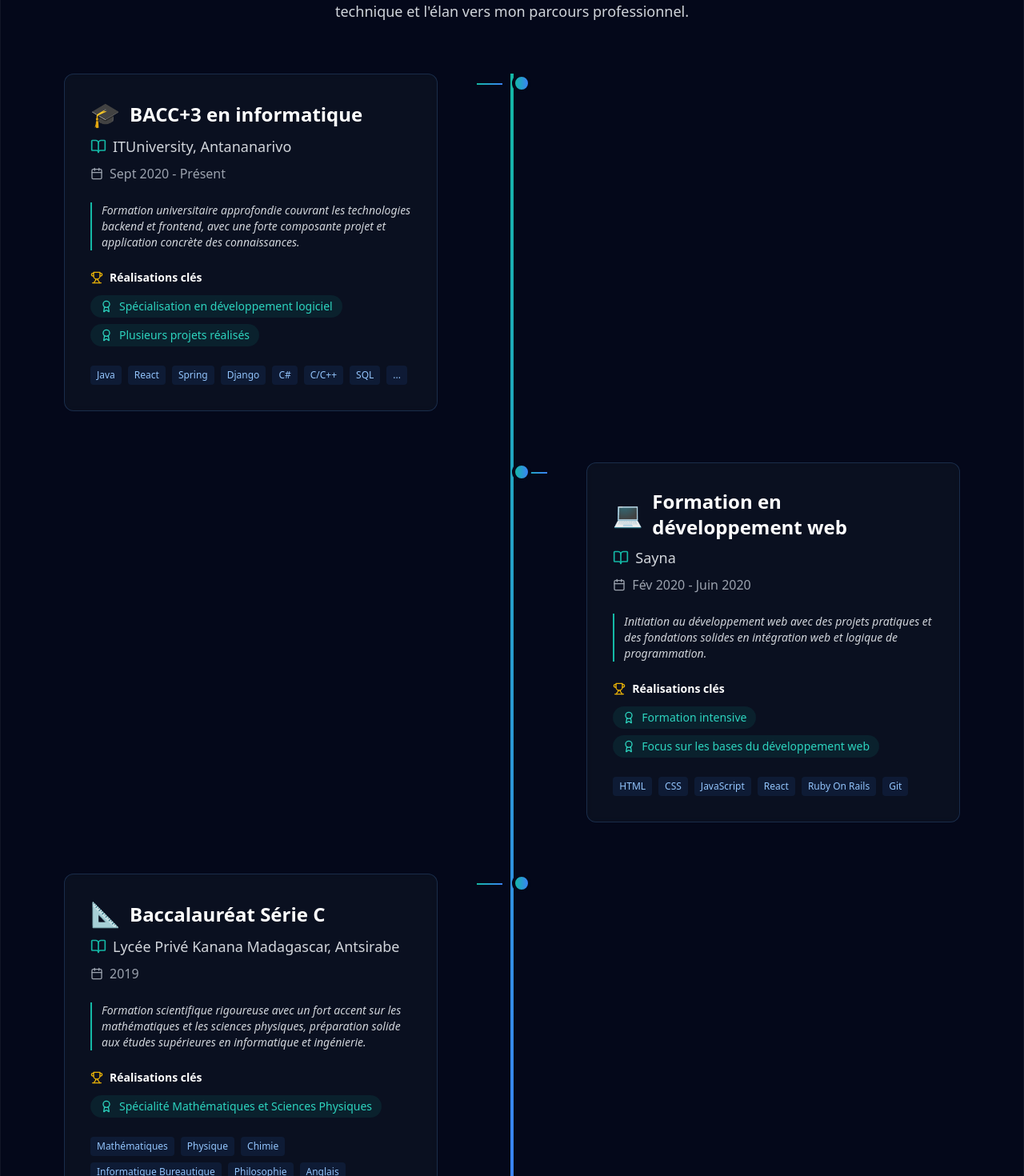
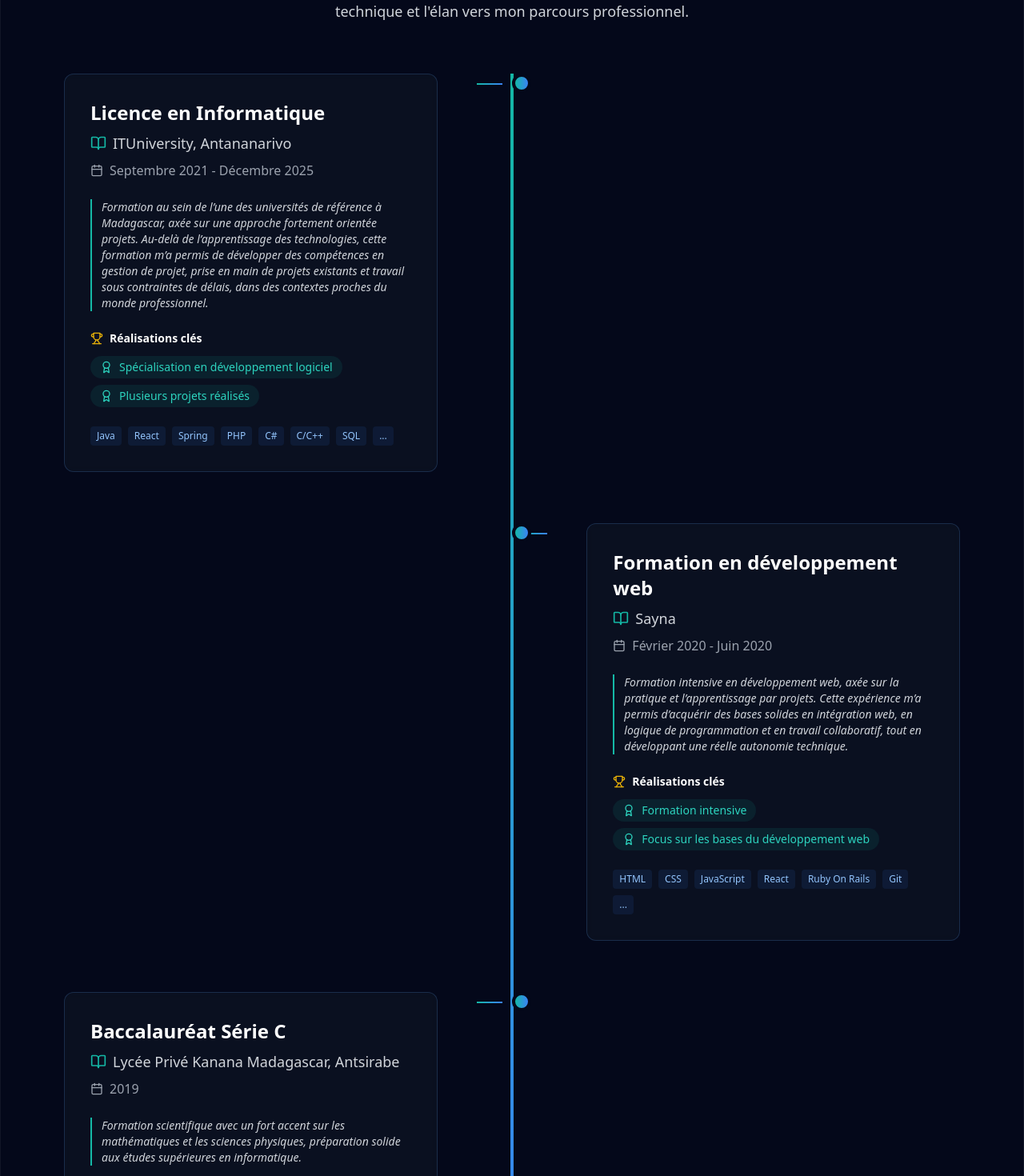
Before and after one commit to DylanQin4/portfolio, a React (Vite) app: page /education in a window 1280 px wide. Shown: the part 260-1730 px from the top of the page at 80% size. Built offline with nearby package versions, Linux system fonts and the light colour scheme.

Commit message:
update skills, education, and experience sections; add peer dependencies in package-lock

```diff
--- a/src/components/globe.jsx
+++ b/src/components/globe.jsx
@@ -10,54 +10,55 @@ const slugs = [
   "css3",
   "tailwindcss",
   "framermotion",
-  "redux",
   "reactquery",
   "reacthookform",
   "zod",
+  "angular",
+  "materialdesign",
 
   // Backend
   "java",
   "csharp",
   "php",
-  "cplusplus",
   "python",
-  "nodedotjs",
-  "express",
   "prisma",
   "oracle",
   "postgresql",
-  "mongodb",
   "firebase",
+  "springboot",
+  "dotnet",
+  "microsoftsqlserver",
+  "rest",
 
   // Mobile
   "reactnative",
-  "dart",
-  "flutter",
   "android",
-  "androidstudio",
+  "expo",
 
   // Cloud & DevOps
-  "amazonaws",
-  "googlecloud",
   "docker",
   "git",
   "linux",
   "nginx",
   "vercel",
+  "azuredevops",
 
   // Outils
   "visualstudiocode",
   "jetbrains",
   "vite",
   "testinglibrary",
-  "cypress",
   "jira",
   "github",
   "gitlab",
+  "visualstudio",
+  "postman",
 
   // Design
   "figma",
   "adobexd",
+  "responsivedesign",
+  "prototyping",
 ];
 
 function IconCloudDemo() {
--- a/src/pages/Contact/Contact.jsx
+++ b/src/pages/Contact/Contact.jsx
@@ -117,7 +117,7 @@ export default function Contact() {
                   </div>
                   <div>
                     <h3 className="font-semibold">Localisation</h3>
-                    <p className="text-gray-400">Tanjombato, 101 Antananarivo, Madagascar</p>
+                    <p className="text-gray-400">Tanjombato, 102 Antananarivo, Madagascar</p>
                   </div>
                 </div>
               </div>
--- a/src/pages/Education/Education.jsx
+++ b/src/pages/Education/Education.jsx
@@ -7,34 +7,35 @@ const EducationSection = () => {
 
   const educationData = [
     {
-      degree: "BACC+3 en informatique",
+      degree: "Licence en Informatique",
       school: "ITUniversity, Antananarivo",
-      mascot: "🎓",
-      year: "Sept 2020 - Présent",
+      mascot: null,
+      year: "Septembre 2021 - Décembre 2025",
       achievements: ["Spécialisation en développement logiciel", "Plusieurs projets réalisés"],
-      skills: ["Java", "React", "Spring", "Django", "C#", "C/C++", "SQL", "..."],
+      skills: ["Java", "React", "Spring", "PHP", "C#", "C/C++", "SQL", "..."],
       description:
-          "Formation universitaire approfondie couvrant les technologies backend et frontend, avec une forte composante projet et application concrète des connaissances.",
+        "Formation au sein de l’une des universités de référence à Madagascar, axée sur une approche fortement orientée projets. Au-delà de l’apprentissage des technologies, cette formation m’a permis de développer des compétences en gestion de projet, prise en main de projets existants et travail sous contraintes de délais, dans des contextes proches du monde professionnel.",
+
     },
     {
       degree: "Formation en développement web",
       school: "Sayna",
-      mascot: "💻",
-      year: "Fév 2020 - Juin 2020",
+      mascot: null,
+      year: "Février 2020 - Juin 2020",
       achievements: ["Formation intensive", "Focus sur les bases du développement web"],
-      skills: ["HTML", "CSS", "JavaScript", "React", "Ruby On Rails", "Git"],
+      skills: ["HTML", "CSS", "JavaScript", "React", "Ruby On Rails", "Git", "..."],
       description:
-          "Initiation au développement web avec des projets pratiques et des fondations solides en intégration web et logique de programmation.",
+          "Formation intensive en développement web, axée sur la pratique et l’apprentissage par projets. Cette expérience m’a permis d’acquérir des bases solides en intégration web, en logique de programmation et en travail collaboratif, tout en développant une réelle autonomie technique.",
     },
     {
       degree: "Baccalauréat Série C",
       school: "Lycée Privé Kanana Madagascar, Antsirabe",
-      mascot: "📐",
+      mascot: null,
       year: "2019",
       achievements: ["Spécialité Mathématiques et Sciences Physiques"],
-      skills: ["Mathématiques", "Physique", "Chimie", "Informatique Bureautique", "Philosophie", "Anglais"],
+      skills: ["Mathématiques", "Physique", "Chimie", "Informatique Bureautique", "Philosophie", "Anglais", "Français", "..."],
       description:
-          "Formation scientifique rigoureuse avec un fort accent sur les mathématiques et les sciences physiques, préparation solide aux études supérieures en informatique et ingénierie.",
+          "Formation scientifique avec un fort accent sur les mathématiques et les sciences physiques, préparation solide aux études supérieures en informatique.",
     },
   ]
 
@@ -165,7 +166,7 @@ const EducationSection = () => {
                         >
                           <div className="space-y-6">
                             <div className="space-y-2">
-                              <div className="flex items-center gap-3">
+                              <div className="flex items-center">
                                 <motion.span
                                     className="text-3xl"
                                     animate={{ rotate: hoveredIndex === index ? 360 : 0 }}
--- a/src/pages/Experience/Experience.jsx
+++ b/src/pages/Experience/Experience.jsx
@@ -140,12 +140,20 @@ const ExperienceCard = ({ title, company, period, description, icon: Icon, index
 const ExperienceSection = () => {
   const experiences = [
     {
+      icon: Network,
+      title: "Développeur Fullstack .NET / Angular / React Native (Stage)",
+      company: "Auto-école FIDY",
+      period: "Septembre 2024 - Février 2025",
+      description:
+        "Stage réalisé dans le cadre du développement d’une solution numérique pour une auto-école. J’ai travaillé sur la gestion des indisponibilités des ressources (congés des moniteurs, maintenance des véhicules, fermeture des bureaux), la gestion des réservations et les contraintes de planning. Le projet comprenait également une application mobile de quiz de code de la route, conçue pour fonctionner hors ligne. La partie métier a été développée en appliquant les principes SOLID, les bases du DDD et du TDD, ainsi que la Clean Architecture."
+    },
+    {
       icon: Code2,
-      title: "Développeur Fullstack Django/NextJs",
+      title: "Développeur Fullstack Django / NextJs",
       company: "Code-Talent",
       period: "Avril 2024 - Août 2024",
       description:
-          "En tant que développeur fullstack chez Code-Talent, j'ai contribué à plusieurs projets web, notamment les plateformes MyAsa et Artizaho, ainsi que diverses landing pages interactives en Next.js. En parallèle, j'ai été impliqué dans des tâches DevOps, de la mise en place des conteneurs Docker jusqu'au déploiement des projets.",
+          "En tant que développeur fullstack chez Code-Talent, j'ai contribué à plusieurs projets web, notamment les plateformes MyAsa et Artizaho, ainsi que diverses landing pages interactives en Next.js. J’ai également pris en charge la création des conteneurs Docker et le déploiement des applications sur un serveur VPS.",
     },
     {
       icon: Layers,
@@ -159,15 +167,15 @@ const ExperienceSection = () => {
       icon: Code2,
       title: "Développeur React",
       company: "Pereeple",
-      period: "Nov 2023 - Avril 2024",
+      period: "Novembre 2023 - Avril 2024",
       description:
-          "Création d'une plateforme web avec React et TypeScript pour la planification de voyages, incluant l'ajout d'événements comme des hôtels, transports, services et activités. Intégration d'une fonction de génération de factures PDF et gestion des fournisseurs avec leurs tarifs.",
+        "Développement d’une plateforme SaaS de planification de voyages, permettant la gestion complète des itinéraires, des voyageurs et des réservations. J’ai travaillé sur des fonctionnalités clés telles que la gestion des hôtels, transports, le suivi des fournisseurs, ainsi que la génération de documents (factures, commandes) en PDF via une interface React en TypeScript."
     },
     {
       icon: Network,
       title: "Web Designer Freelance",
       company: "Gomed",
-      period: "Juin 2020 - Nov 2020",
+      period: "Juin 2020 - Novembre 2020",
       description:
           "Conception d'une maquette sur Figma pour un site vitrine de pharmacie, suivie de son intégration en HTML/CSS avec un design responsive.",
     },
--- a/src/pages/Hero/Hero.jsx
+++ b/src/pages/Hero/Hero.jsx
@@ -56,6 +56,7 @@ export default function Hero() {
 
   const [code] = useState(`
 public class Profile {
+    private static final int MIN_STACK_SIZE = 10;
     private String name = "Dylan Qin";
     private String title = "Développeur Full-Stack | Java, .NET & Front SPA";
     private List<String> stack = Arrays.asList(
@@ -71,7 +72,7 @@ public class Profile {
     private boolean problemSolver = true;
 
     public boolean isHireable() {
-        return proactive && problemSolver && quickLearner && stack.size() >= 10;
+        return proactive && problemSolver && quickLearner && stack.size() >= MIN_STACK_SIZE;
     }
 
     // Getters and setters
--- a/src/pages/Skills/Skills.jsx
+++ b/src/pages/Skills/Skills.jsx
@@ -3,31 +3,32 @@ import { Badge } from "@/components/ui/badge"
 import IconCloudDemo from "@/components/globe"
 import { Code2, Database, TabletSmartphone, Layout, Cpu, Cloud } from "lucide-react"
 import { motion } from "framer-motion"
-import { FaReact, FaNodeJs, FaPython, FaDocker, FaGitAlt, FaLinux, FaFigma, FaAws, FaJava, FaPhp } from "react-icons/fa"
+import { FaReact, FaPython, FaDocker, FaGitAlt, FaLinux, FaFigma, FaJava, FaPhp } from "react-icons/fa"
 import {
   SiNextdotjs,
   SiTypescript,
   SiTailwindcss,
   SiPostgresql,
-  SiMongodb,
   SiFirebase,
   SiVercel,
   SiVite,
   SiOracle,
   SiAdobexd,
-  SiGooglecloud,
   SiJetbrains,
-  SiZod,
-  SiReacthookform,
-  SiReactquery,
-  SiAndroidstudio,
-  SiDart,
+  SiAngular,
+  SiCss3,
+  SiMaterialdesign,
+  SiExpo,
+  SiSpringboot,
+  SiDotnet,
+  SiPostman,
 } from "react-icons/si"
+import { DiMsqlServer, DiVisualstudio } from "react-icons/di";
 import { TbBrandVscode, TbBrandFramerMotion, TbBrandCSharp, TbBrandReactNative } from "react-icons/tb"
-import { BsFileEarmarkCode, BsGrid1X2 } from "react-icons/bs"
-import { MdAnimation } from "react-icons/md"
+import { BsGrid1X2 } from "react-icons/bs"
+import { MdAnimation, MdOfflineBolt } from "react-icons/md"
 import { RiSeoLine } from "react-icons/ri"
-import { BiLogoCPlusPlus } from "react-icons/bi"
+import { VscAzureDevops } from "react-icons/vsc";
 
 const SkillCard = ({ icon: Icon, title, skills, color, index }) => {
   const cardVariants = {
@@ -142,38 +143,37 @@ const SkillsSection = () => {
       title: "Développement Frontend",
       color: "text-blue-400",
       skills: [
-        { name: "React", icon: <FaReact className="w-4 h-4 text-[#61DAFB]" /> },
+        {
+          name: "Angular",
+          icon: <SiAngular className="w-4 h-4 text-[#DD0031]" />,
+        },
+        {
+          name: "React",
+          icon: <FaReact className="w-4 h-4 text-[#61DAFB]" />,
+        },
         {
           name: "Next.js",
-          icon: <SiNextdotjs className="w-4 h-4 text-white" />,
+          icon: <SiNextdotjs className="w-4 h-4 text-[#FFFFFF]" />,
         },
         {
-          name: "TypeScript",
-          icon: <SiTypescript className="w-4 h-4 text-[#3178C6]" />,
+          name: "Material Design",
+          icon: <SiMaterialdesign className="w-4 h-4 text-[#757575]" />,
         },
         {
-          name: "Zod",
-          icon: <SiZod className="w-4 h-4 text-[#F24E1E]" />,
-        },
-        {
-          name: "React Hook Form",
-          icon: <SiReacthookform className="w-4 h-4 text-[#E3342F]" />,
-        },
-        {
-          name: "React Query",
-          icon: <SiReactquery className="w-4 h-4 text-[#FF4154]" />,
+          name: "CSS3",
+          icon: <SiCss3 className="w-4 h-4 text-[#1572B6]" />,
         },
         {
           name: "Tailwind CSS",
-          icon: <SiTailwindcss className="w-4 h-4 text-[#38B2AC]" />,
+          icon: <SiTailwindcss className="w-4 h-4 text-[#38BDF8]" />,
         },
         {
           name: "Framer Motion",
-          icon: <TbBrandFramerMotion className="w-4 h-4 text-[#F24E1E]" />,
+          icon: <TbBrandFramerMotion className="w-4 h-4 text-[#E64EFF]" />,
         },
         {
           name: "Optimisation SEO",
-          icon: <RiSeoLine className="w-4 h-4 text-[#FBBF24]" />,
+          icon: <RiSeoLine className="w-4 h-4 text-[#F59E0B]" />,
         },
       ],
     },
@@ -187,24 +187,28 @@ const SkillsSection = () => {
           icon: <FaJava className="w-4 h-4 text-[#F89820]" />,
         },
         {
+          name: "Spring Boot",
+          icon: <SiSpringboot className="w-4 h-4 text-[#6DB33F]" />,
+        },
+        {
           name: "C#",
-          icon: <TbBrandCSharp className="w-4 h-4 text-[#9B59B6]" />,
+          icon: <TbBrandCSharp className="w-4 h-4 text-[#512BD4]" />,
+        },
+        {
+          name: "ASP.NET Core",
+          icon: <SiDotnet className="w-4 h-4 text-[#512BD4]" />,
         },
         {
           name: "PHP",
           icon: <FaPhp className="w-4 h-4 text-[#777BB3]" />,
         },
         {
-          name: "C/C++",
-          icon: <BiLogoCPlusPlus className="w-4 h-4 text-[#00599C]" />,
+          name: "Typescript",
+          icon: <SiTypescript className="w-4 h-4 text-[#3178C6]" />,
         },
         {
           name: "Python",
           icon: <FaPython className="w-4 h-4 text-[#3776AB]" />,
-        },
-        {
-          name: "Node.js",
-          icon: <FaNodeJs className="w-4 h-4 text-[#8CC84B]" />,
         },
         {
           name: "Oracle",
@@ -215,8 +219,8 @@ const SkillsSection = () => {
           icon: <SiPostgresql className="w-4 h-4 text-[#336791]" />,
         },
         {
-          name: "MongoDB",
-          icon: <SiMongodb className="w-4 h-4 text-[#47A248]" />,
+          name: "SQL Server",
+          icon: <DiMsqlServer className="w-4 h-4 text-[#CC2927]" />,
         },
         {
           name: "REST APIs",
@@ -234,16 +238,12 @@ const SkillsSection = () => {
           icon: <TbBrandReactNative className="w-4 h-4 text-[#61DAFB]" />,
         },
         {
-          name: "Dart",
-          icon: <SiDart className="w-4 h-4 text-[#00BFFF]" />,
+          name: "Expo",
+          icon: <SiExpo className="w-4 h-4 text-[#000020]" />,
         },
         {
-          name: "Flutter",
-          icon: <TbBrandReactNative className="w-4 h-4 text-[#02569B]" />,
-        },
-        {
-          name: "Android Studio",
-          icon: <SiAndroidstudio className="w-4 h-4 text-[#3DDC84]" />,
+          name: "Offline-first",
+          icon: <MdOfflineBolt className="w-4 h-4 text-[#F59E0B]" />,
         },
       ],
     },
@@ -252,10 +252,9 @@ const SkillsSection = () => {
       title: "Cloud & DevOps",
       color: "text-orange-400",
       skills: [
-        { name: "AWS", icon: <FaAws className="w-4 h-4 text-[#FF9900]" /> },
         {
-          name: "Google Cloud",
-          icon: <SiGooglecloud className="w-4 h-4 text-[#4285F4]" />,
+          name: "Azure DevOps",
+          icon: <VscAzureDevops className="w-4 h-4 text-[#0078D7]" />,
         },
         {
           name: "Docker",
@@ -277,6 +276,14 @@ const SkillsSection = () => {
         {
           name: "VS Code",
           icon: <TbBrandVscode className="w-4 h-4 text-[#007ACC]" />,
+        },
+        {
+          name: "Visual Studio",
+          icon: <DiVisualstudio className="w-4 h-4 text-[#5C2D91]" />,
+        },
+        {
+          name: "Postman",
+          icon: <SiPostman className="w-4 h-4 text-[#FF6C37]" />
         },
         {
           name: "Firebase",
```
Also changed, not shown: 1 other file (tests, documents, lock files or other folders).
